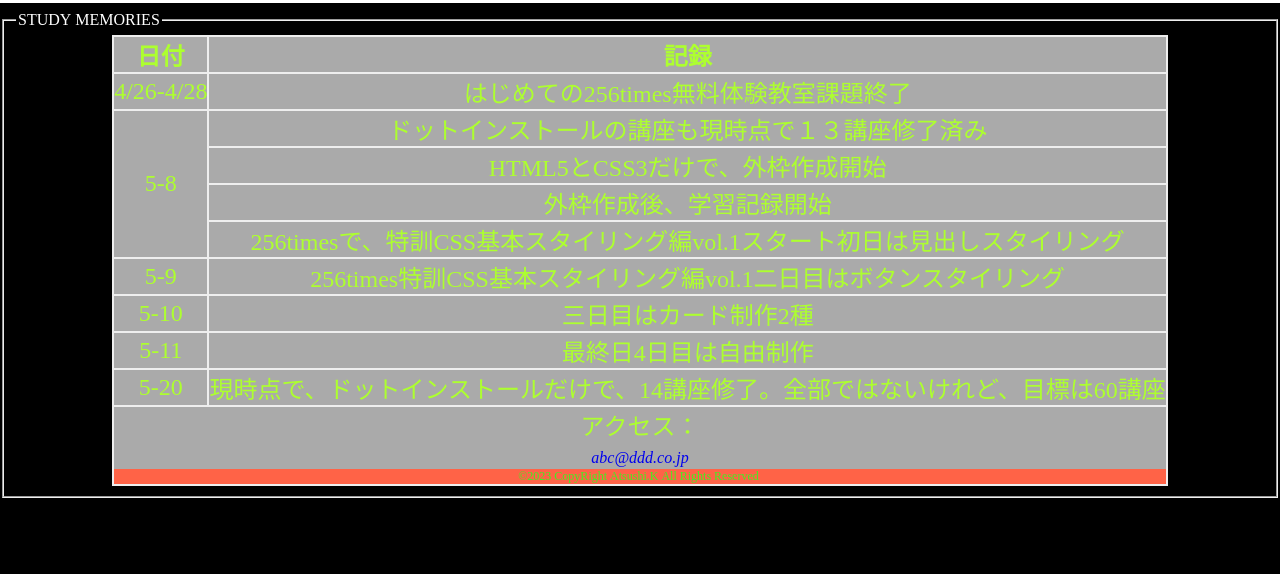
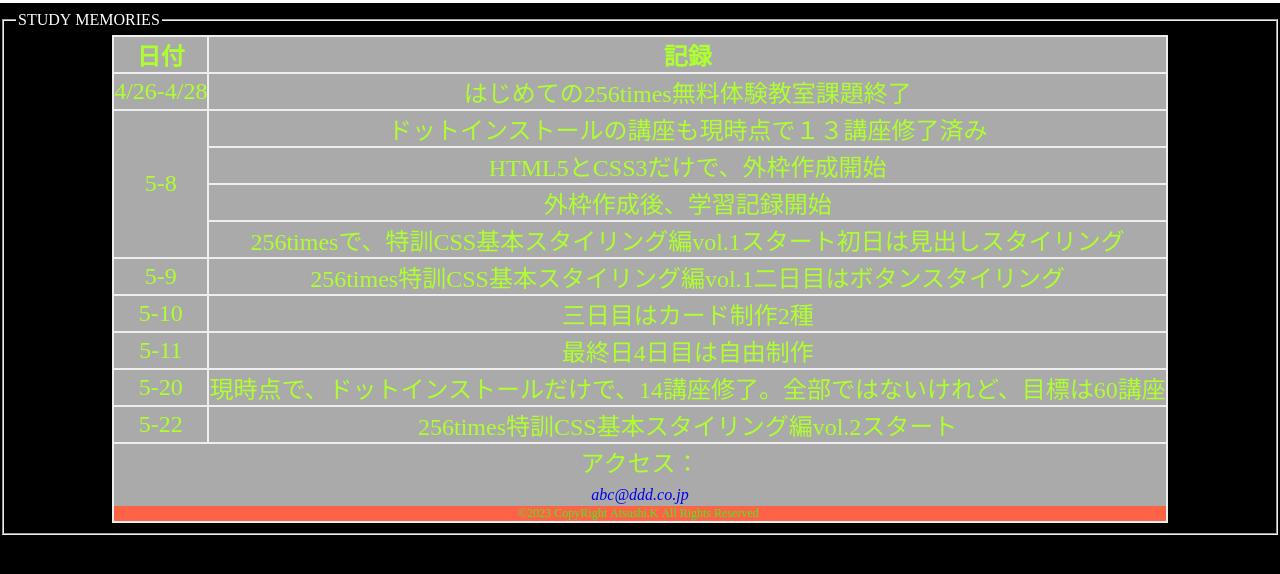
Before and after one commit to Hub38/miuChannel, a plain HTML site: page index.html in a window 1280 px wide. Shown: the part 80-654 px from the top of the page. Drawn offline with Linux system fonts and the light colour scheme.

Commit message:
Add files via upload

```diff
--- a/index.html
+++ b/index.html
@@ -48,6 +48,7 @@
             <tr><td>5-11</td><td>最終日4日目は自由制作</td></tr>
             <tr><td>5-20</td><td>現時点で、ドットインストールだけで、14講座修了。全部ではないけれど、目標は60講座
             </td></tr>
+            <tr><td>5-22</td><td>256times特訓CSS基本スタイリング編vol.2スタート</td></tr>
           </tbody>
           <tfoot>
             <tr rowspan="2">
```
